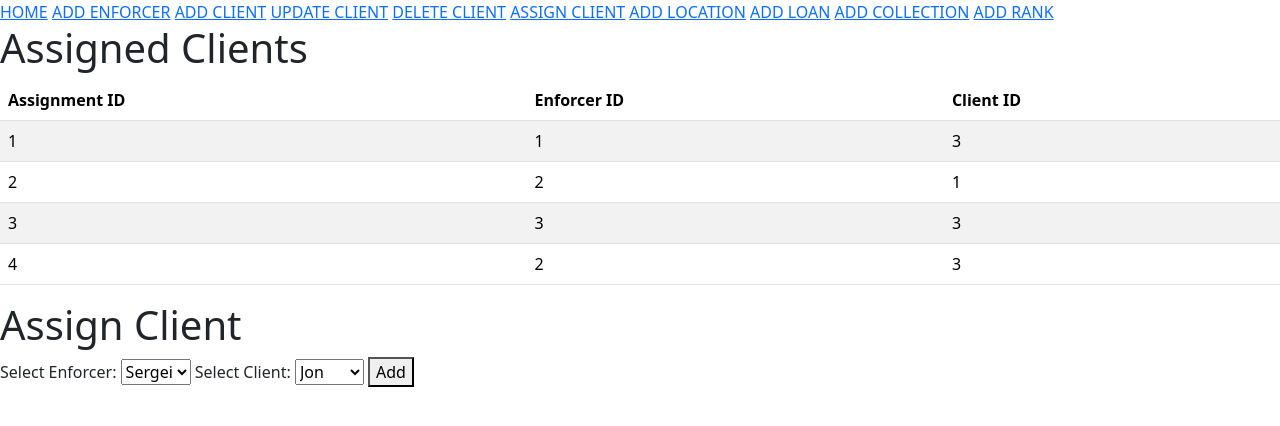
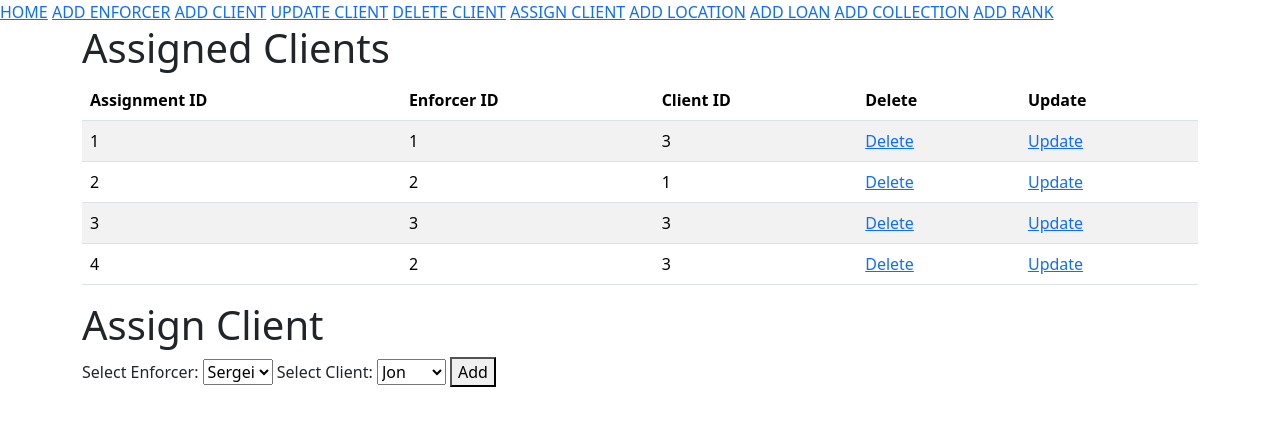
Before and after one commit to cbridgesosu/WeHeartLoanSharking, a Flask app: page /assign_client in a window 1280 px wide. Shown: the top 426 px of the page. Run offline with Flask 3, Linux system fonts and the light colour scheme.

Commit message:
added delete and update to assign_clients page

```diff
--- a/templates/assign_client.j2
+++ b/templates/assign_client.j2
@@ -2,6 +2,7 @@
 {% extends "base.j2" %}
 {% block content %}
 
+    <div class="container">
         <h1>Assigned Clients</h1>
 
         <table class="table table-striped">
@@ -10,6 +11,8 @@
                 <th>Assignment ID</th>
                 <th>Enforcer ID</th>
                 <th>Client ID</th>
+                <th>Delete</th>
+                <th>Update</th>
             </tr>
             <tbody>
             {% for assignment in enforcer_has_clients %}
@@ -17,11 +20,14 @@
                     <td>{{ assignment['enforcerClientID'] }}</td>
                     <td>{{ assignment['enforcerID'] }}</td>
                     <td>{{ assignment['clientID'] }}</td>
+                    <td><a href="delete_assignemnt#" >Delete</a></td>
+                    <td><a href="update_assignment#" >Update</a></td>
                 </tr>
             {% endfor %}
         </table>
+    </div>
 
-
+    <div class="container">
         <h1>Assign Client</h1>
         <form action="{{ url_for('assign_client') }}" method="POST">
             <label for="assign_enforcer">Select Enforcer:</label>
@@ -39,6 +45,6 @@
             </select>
             <button type="submit">Add</button>
         </form>
-
+    </div>
 
 {% endblock %}
```
Lines whose indentation alone changed are shown as unchanged.
